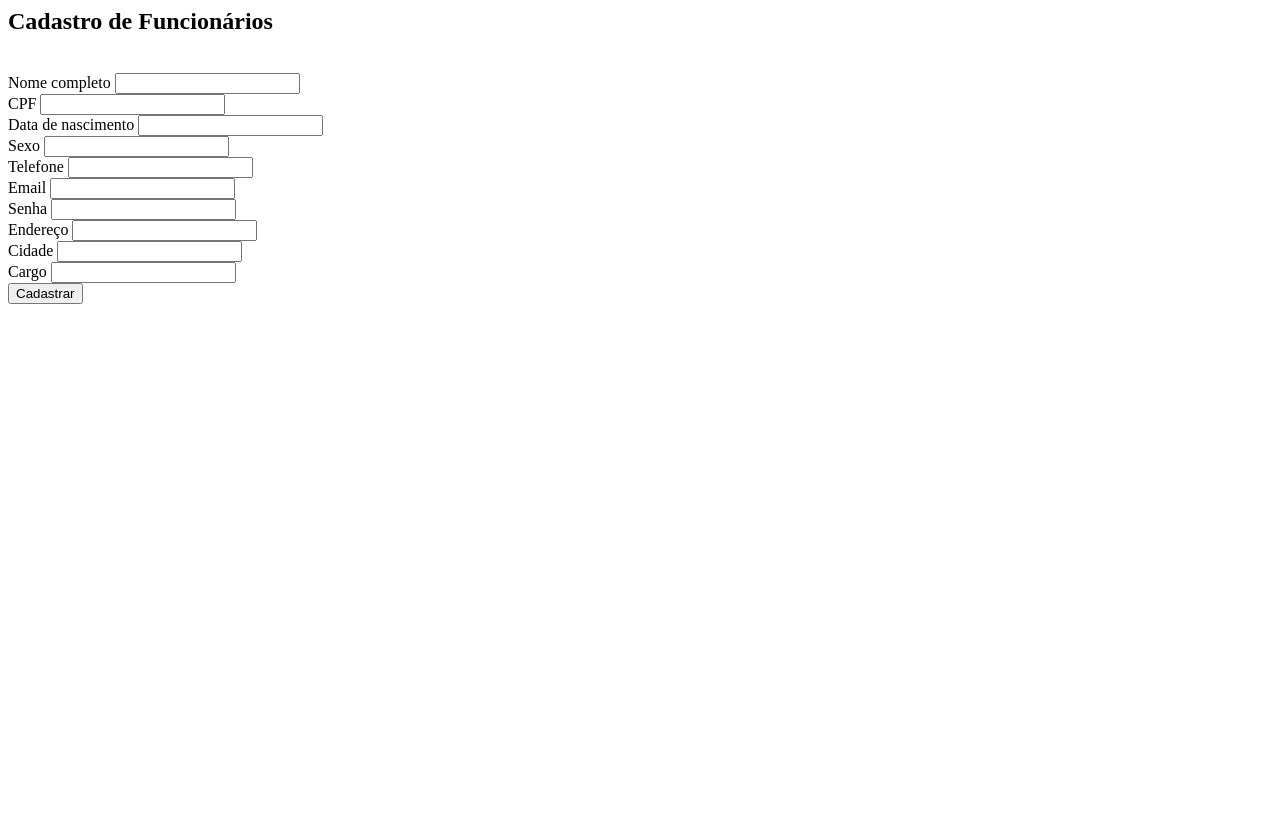
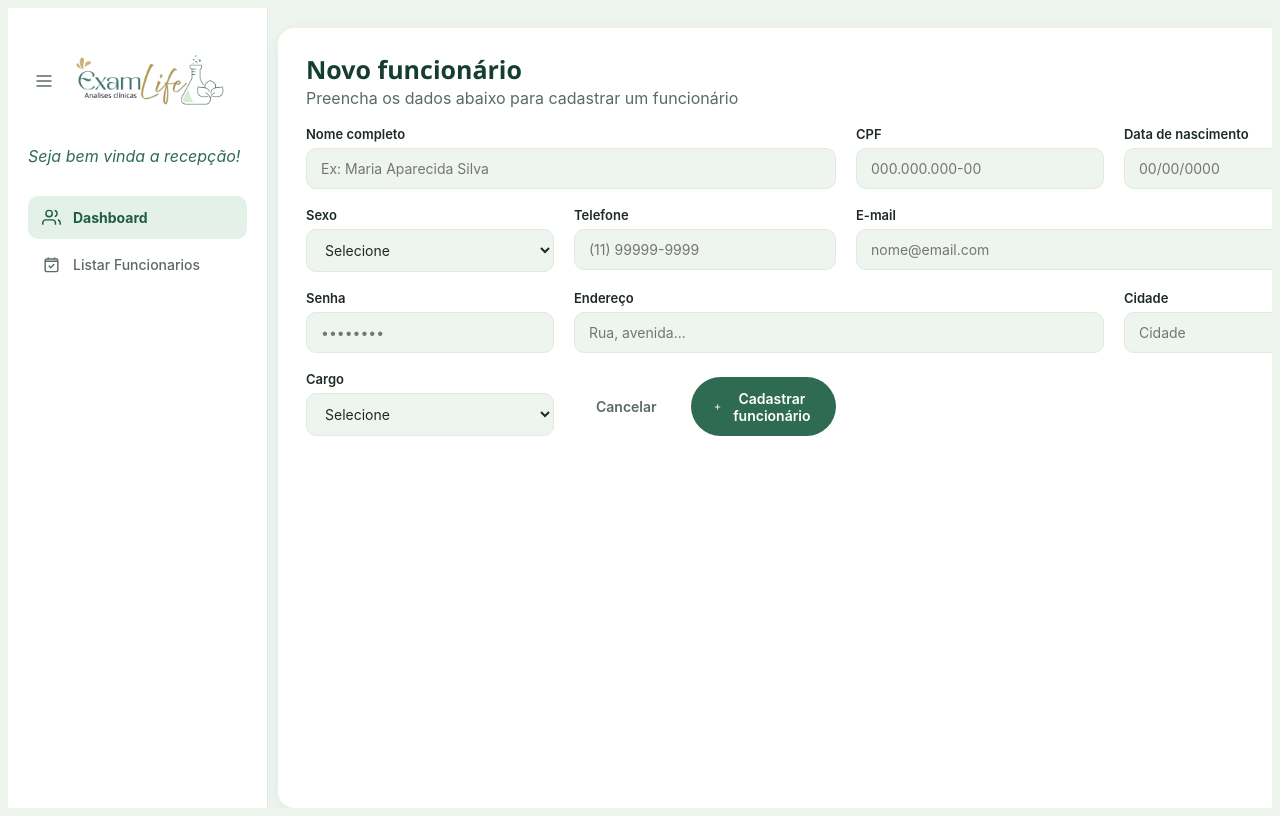
Before and after one commit to FranGlauber/pi2, a Flask app: template templates/funcionarios.html in a window 1280 px wide. Before the commit the page ends 304 px from the top, so only its background shows below. Run offline with Flask 3, Linux system fonts and the light colour scheme; the template is opened without the code that fills it, so the values that code supplies are empty.

Commit message:
atualizando funcionarios

```diff
--- a/templates/funcionarios.html
+++ b/templates/funcionarios.html
@@ -1,42 +1,133 @@
-<html>
+<!DOCTYPE html>
+<html lang="pt-br">
 <head>
- <title>Cadastro de Funcionarios</title>
+  <meta charset="UTF-8">
+  <title>Pacientes Â· ExamLife</title>
+  <link rel="stylesheet" href="/static/pacientes.css">
+  {# ATENÃ‡ÃƒO: se a sidebar/header de vocÃªs jÃ¡ estÃ¡ definida em recepcao.css,
+     troca o link acima (ou soma) para: url_for('static', filename='css/recepcao.css')
+     Sem ver o dashboard_recepcao.html eu nÃ£o tenho como copiar a marcaÃ§Ã£o exata
+     da sidebar, entÃ£o deixei uma sidebar prÃ³pria aqui embaixo (mesmos itens do
+     print) pra nÃ£o travar vocÃªs. Me manda o dashboard_recepcao.html que eu troco
+     por essa mesma estrutura/classes, pra ficar 100% igual sem duplicar CSS.
+     A tela ficou sÃ³ com o CADASTRO de paciente â€” a consulta/listagem
+     continua sendo feita na tabela que jÃ¡ existe na dashboard. #}
 </head>
 <body>
- <h2>Cadastro de Funcionários</h2>
-<br>
- <form method="POST" action="">
-  <label>Nome completo</label>
-  <input type="text" id="nome" name="nome">
-<br>
-  <label>CPF</label>
-  <input type="text" id="cpf" name="cpf">
-<br>
-  <label>Data de nascimento</label>
-  <input type="text" id="data" name="data">
-<br>
-  <label>Sexo</label>
-  <input type="text" id="sexo" name="sexo">
-<br>
-  <label>Telefone</label>
-  <input type="text" id="tel" name="tel">
-<br>
-  <label>Email</label>
-  <input type="text" id="email" name="email">
-<br>
-  <label>Senha</label>
-  <input type="text" id="senha" name="senha">
-<br>
-  <label>Endereço</label>
-  <input type="text" id="endereco" name="endereco">
-<br>
-  <label>Cidade</label>
-  <input type="text" id="cidade" name="cidade">
-<br>
-  <label>Cargo</label>
-  <input type="text" id="cargo" name="cargo">
-<br>
-  <button type="submit">Cadastrar</button>
- </form>
+<div class="layout">
+<aside class="sidebar">
+  <div class="sidebar__scroll">
+    <div class="sidebar__top">
+      <button class="sidebar__toggle" aria-label="Recolher menu">
+        <svg viewBox="0 0 24 24"><path d="M3 6h18M3 12h18M3 18h18"/></svg>
+      </button>
+      <div class="sidebar__logo">
+        <img src="/static/logo.png" alt="ExamLife - Analises clínicas">
+        {# Substitui o src acima pelo caminho real do arquivo de logo de vocês. #}
+      </div>
+    </div>
+    <p class="sidebar__greeting">Seja bem vinda a recepção!</p>
+    <nav class="sidebar__nav">
+      <a href="{{ url_for('administracao') }}" class="nav-item is-active">
+        <svg viewBox="0 0 24 24"><path d="M17 21v-2a4 4 0 00-4-4H5a4 4 0 00-4 4v2"/><circle cx="9" cy="7" r="4"/><path d="M23 21v-2a4 4 0 00-3-3.87M16 3.13a4 4 0 010 7.75"/></svg>
+        Dashboard
+      </a>
+      <a href="{{ url_for('lista_funcionarios') }}" class="nav-item">
+        <svg width="20" height="20" viewBox="0 0 24 24" fill="none"><path d="M4.5 12.5 9 17l10.5-10.5" stroke="currentColor" stroke-width="0" /><path d="M8 3v3M16 3v3M4 8h16M6 5h12a2 2 0 0 1 2 2v12a2 2 0 0 1-2 2H6a2 2 0 0 1-2-2V7a2 2 0 0 1 2-2Z" stroke="currentColor" stroke-width="1.8" stroke-linejoin="round"/><path d="M9 14l2 2 4-4" stroke="currentColor" stroke-width="1.8" stroke-linecap="round" stroke-linejoin="round"/></svg>
+        Listar Funcionarios
+      </a>
+
+    </nav>
+
+  </div>
+</aside>
+
+  <!-- ===================== CADASTRO DE FUNCIONÁRIO ===================== -->
+  <section class="card" id="cadastro-funcionario">
+    <div class="card__header">
+      <h2>Novo funcionário</h2>
+      <p>Preencha os dados abaixo para cadastrar um funcionário</p>
+    </div>
+
+    <form method="POST" action="{{ url_for('criar_funcionario') }}" class="form-grid">
+
+      <div class="form-field span-2">
+        <label for="nome">Nome completo</label>
+        <input type="text" id="nome" name="nome" placeholder="Ex: Maria Aparecida Silva" required>
+      </div>
+
+      <div class="form-field">
+        <label for="cpf">CPF</label>
+        <input type="text" id="cpf" name="cpf" placeholder="000.000.000-00" required>
+      </div>
+
+      <div class="form-field">
+        <label for="nascimento">Data de nascimento</label>
+        <input type="text" id="data" name="data" placeholder="00/00/0000" required>
+      </div>
+
+      <div class="form-field">
+        <label for="sexo">Sexo</label>
+        <select id="sexo" name="sexo" required>
+          <option value="" disabled selected>Selecione</option>
+          <option value="feminino">Feminino</option>
+          <option value="masculino">Masculino</option>
+          <option value="outro">Outro</option>
+        </select>
+      </div>
+
+      <div class="form-field">
+        <label for="telefone">Telefone</label>
+        <input type="tel" id="telefone" name="telefone" placeholder="(11) 99999-9999" required>
+      </div>
+
+      <div class="form-field span-2">
+        <label for="email">E-mail</label>
+        <input type="email" id="email" name="email" placeholder="nome@email.com">
+      </div>
+
+      <div class="form-field">
+        <label for="senha">Senha</label>
+        <input type="password" id="senha" name="senha" placeholder="••••••••" required>
+      </div>
+
+      <div class="form-field span-2">
+        <label for="endereco">Endereço</label>
+        <input type="text" id="endereco" name="endereco" placeholder="Rua, avenida...">
+      </div>
+
+      <div class="form-field">
+        <label for="cidade">Cidade</label>
+        <input type="text" id="cidade" name="cidade" placeholder="Cidade">
+      </div>
+
+      <div class="form-field">
+        <label for="obs">Cargo</label>
+        <select id="cargo" name="cargo" required>
+          <option value="" disabled selected>Selecione</option>
+          <option value="administrador">Administrador</option>
+          <option value="analista">Analista</option>
+          <option value="recepcionista">Recepcionista</option>
+          <option value="tecnico">Técnico de laboratório</option>
+        </select>
+      </div>
+
+      <div class="form-actions span-4">
+        <button type="reset" class="btn btn--ghost">Cancelar</button>
+
+        <button type="submit" class="btn btn--primary">
+          <svg viewBox="0 0 24 24">
+            <path d="M12 5v14M5 12h14"/>
+          </svg>
+          Cadastrar funcionário
+        </button>
+      </div>
+
+    </form>
+  </section>
+
+</main>
+</div><!-- /.main -->
+</div><!-- /.layout -->
 </body>
 </html>
```
Also changed, not shown: templates/lista_func.html (added).
